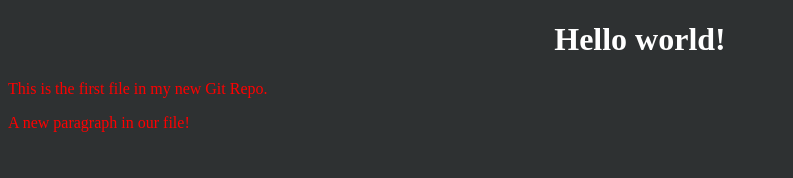
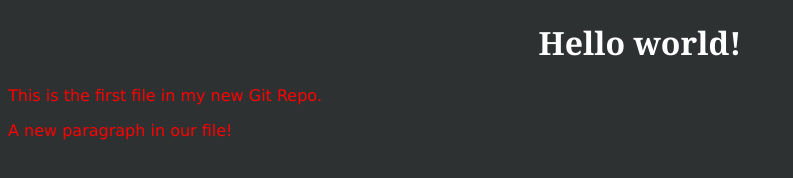
Before and after one commit to na3nou3a/git_test, a plain HTML site: page index.html in a window 1280 px wide. Shown: the whole page, without its empty margins (0-793 px from the left). Drawn offline with Linux system fonts and the light colour scheme.

Commit message:
Update style.css
changing font-family

```diff
--- a/style.css
+++ b/style.css
@@ -1,12 +1,15 @@
 body {
     background-color: rgb(46, 49, 50);
+    font-family: Verdana, sans-serif;
     }
 
     h1 {
     color: white;
     text-align: center;
+    font-family: Georgia, serif;
     }
 
 p {
   color: red;
+
 }
```
